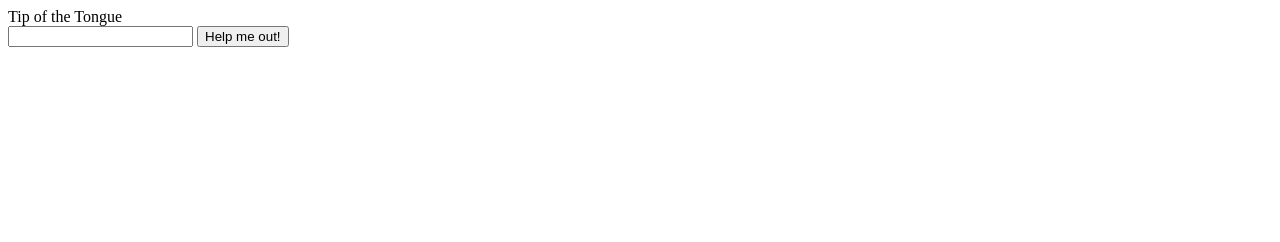
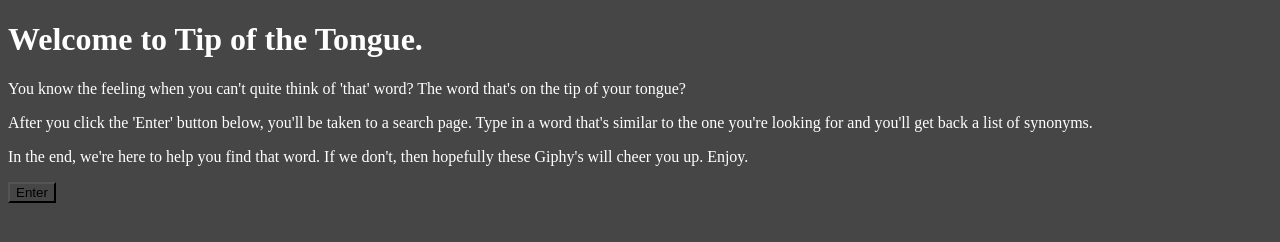
Before and after one commit to pauldoubleyouare/API_Capstone_TipOfTheTongue, a plain HTML site: page index.html in a window 1280 px wide. Drawn offline with nearby package versions, Linux system fonts and the light colour scheme.

Commit message:
made changes to start working on design

```diff
--- a/index.html
+++ b/index.html
@@ -7,7 +7,17 @@
 </head>
 <body>
 
+<div id="startPage">
+	<h1>Welcome to Tip of the Tongue.</h1>
+	<p>You know the feeling when you can't quite think of 'that' word? The word that's on the tip of your tongue?</p>
+	<p>After you click the 'Enter' button below, you'll be taken to a search page. Type in a word that's similar to the one you're looking for and you'll get back a list of synonyms.</p>
+	<p>In the end, we're here to help you find that word. If we don't, then hopefully these Giphy's will cheer you up. Enjoy.</p>
+	<button class="button enterHere">Enter</button>
+</div>
+
+<div id="mainContent">
 	<header role="header">Tip of the Tongue</header>
+
 
 		<form id="searchWordForm">
 			<input type="text" class="searchTermInput" aria-label="Enter Search Term"></input>
@@ -27,7 +37,7 @@
 		</section>
 	</main>
 	<footer role="footer"></footer>
-
+</div>
 
 <script src='https://s3.amazonaws.com/rapidapi-prod-fe_static/rapidapi.min.js'></script>
 <script src="https://code.jquery.com/jquery-3.2.1.min.js"></script>
--- a/index.js
+++ b/index.js
@@ -1,3 +1,14 @@
+function enterMainContent() {
+	$(".button.enterHere").on("click", function(){
+		console.log("enterMainContent() ran");
+		$("#startPage").hide();
+		$("#mainContent").show();
+	});
+}
+
+
+
+
 function listenForSubmit() {
 	console.log("listenForSubmit() ran");
 	$("#searchWordForm").submit(function(event) {
@@ -82,3 +93,4 @@ function showError() {
 
 
 $(listenForSubmit);
+$(enterMainContent);
--- a/main.css
+++ b/main.css
@@ -0,0 +1,11 @@
+* {
+	background-color: #474646;
+}
+
+#startPage, #mainContent {
+	color: white;
+}
+
+#mainContent {
+	display: none;
+}
```
Lines whose indentation alone changed are shown as unchanged.
